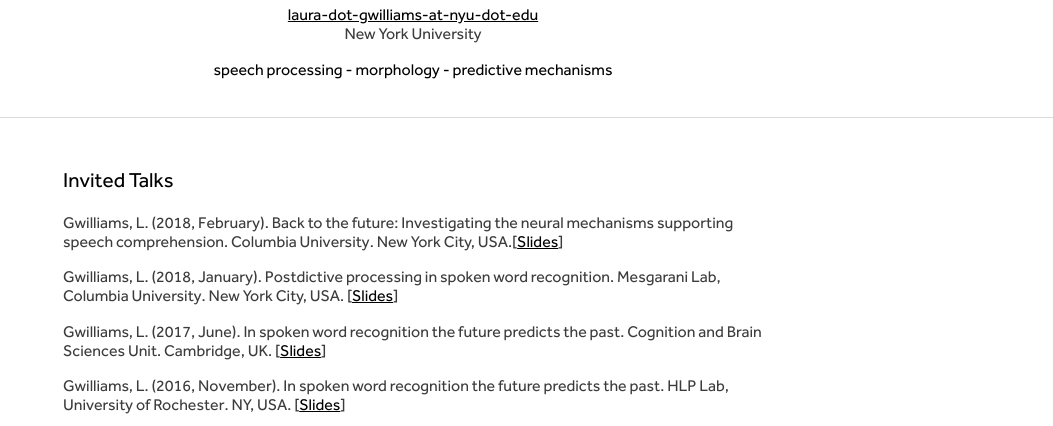
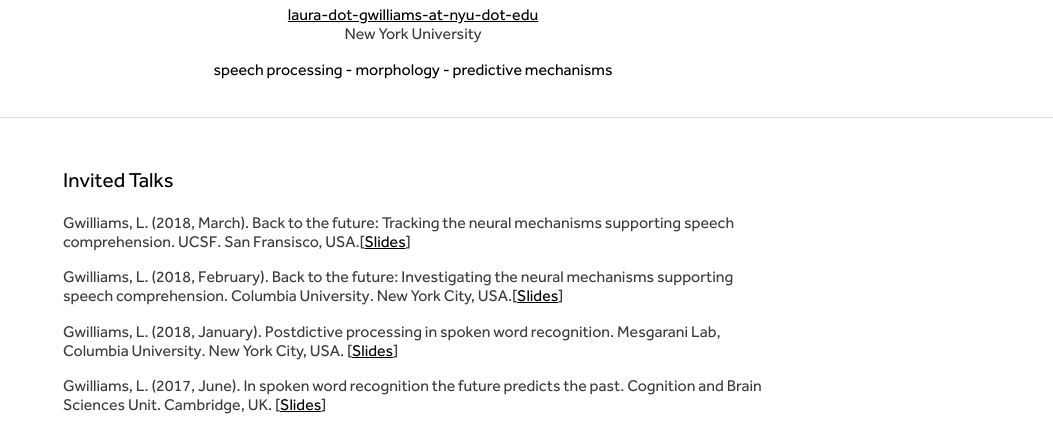
Before and after one commit to LauraGwilliams/LauraGwilliams.github.io, a plain HTML site: page presentations.html in a window 1280 px wide. Shown: the part 374-800 px from the top of the page, without its empty margins (227-1280 px from the left). Drawn offline with Linux system fonts and the light colour scheme.

Commit message:
add ucsf slides

```diff
--- a/presentations.html
+++ b/presentations.html
@@ -59,6 +59,9 @@
 
 
 				<h2>Invited Talks</h2>
+
+				<p> Gwilliams, L. (2018, March). Back to the future:
+				Tracking the neural mechanisms supporting speech comprehension. UCSF. San Fransisco, USA.[<a href="d/slides/Gwilliams-UCSF_2018.pdf" target="_blank">Slides</a>]</p>
 
 				<p> Gwilliams, L. (2018, February). Back to the future:
 				Investigating the neural mechanisms supporting speech comprehension. Columbia University. New York City, USA.[<a href="d/slides/Gwilliams_2018-CU.pdf" target="_blank">Slides</a>]</p>
```
Also changed, not shown: 1 other file.
